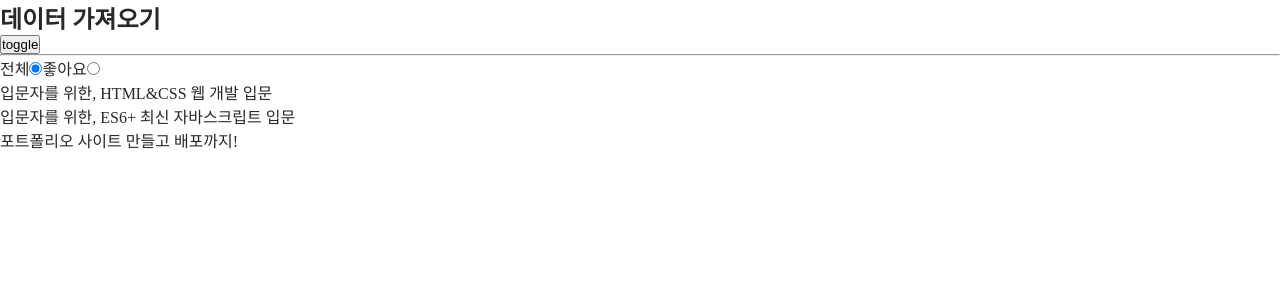
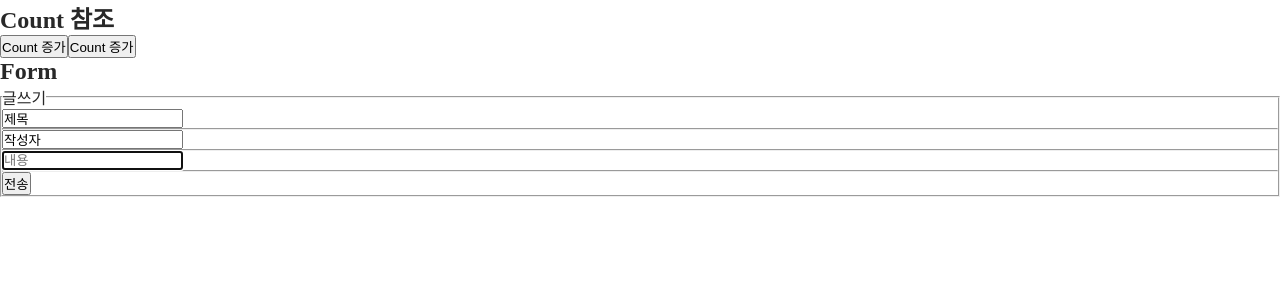
Before and after one commit to JahyunBaek/study-react, a React (Vite) app: page / in a window 1280 px wide. Shown: the top 300 px of the page. Built offline with nearby package versions, Linux system fonts and the light colour scheme.

Commit message:
[ADD] useRef Hook - 기초

```diff
--- /dev/null
+++ b/src/AppRef.jsx
@@ -0,0 +1,85 @@
+import { useEffect, useRef, useState } from "react";
+//let counter = 0;
+
+const ButtonCounter = () => {
+    const countRef = useRef(0);
+    const [count, setCount] = useState(0);
+
+    //console.log('render');
+    const handleClick = () => {
+        countRef.current++;
+        //counter++;
+
+        setCount(count + 1);
+
+        //console.log('counter',counter);
+        console.log('countRef',countRef.current);
+        console.log('count',count);
+    }
+    return(
+        <>
+         <button onClick={handleClick}>Count 증가</button>
+        </>
+    )
+}
+const Form = () =>{
+    const [form, setForm] = useState({title: '제목', author: '작성자', content: ''});
+
+    const titleInputRef = useRef(null);
+    const authorInputRef = useRef(null);
+    const contentInputRef = useRef(null);
+
+    useEffect(() =>{
+        if(!form.content){
+            contentInputRef.current.focus();
+        }
+    },[]);
+    const handleSubmit = (e) => {
+
+        e.preventDefault();
+
+        if(form.title.trim() === '' || form.author.trim() === '' || form.content.trim() === ''){
+            alert('제목, 작성자, 내용을 입력해주세요.');
+            return;
+        }
+
+        console.log(form);
+    }
+
+    const handleFormChange = (e) => {
+        const {name, value} = e.target;
+        setForm({
+            ...form,
+            [name]: value
+        })
+    }
+    return(
+        <form onSubmit={handleSubmit}>
+            <fieldset>
+                <legend>글쓰기</legend>
+                <input ref={titleInputRef} name="title"  placeholder="제목" value={form.title} onChange={handleFormChange}></input>
+                <hr />
+                <input ref={authorInputRef} name="author"  placeholder="작성자" value={form.author} onChange={handleFormChange}></input>
+                <hr />
+                <input ref={contentInputRef} name="content" placeholder="내용" value={form.content} onChange={handleFormChange}></input>
+                <hr />
+                <button>전송</button>
+            </fieldset>
+        </form>
+    )
+}
+
+const AppRef = () => {
+
+    //상태를 관리하지만 렌더링이 필요없는것
+
+    return <>
+        <h2>Count 참조</h2>
+       <ButtonCounter />
+       <ButtonCounter />
+       <h2>Form</h2>
+       <Form />
+    </>
+}
+
+export default AppRef;
--- a/src/main.jsx
+++ b/src/main.jsx
@@ -1,6 +1,6 @@
 import React from 'react'
 import ReactDOM from 'react-dom/client'
-import App from './AppEffect'
+import App from './AppRef'
 import './index.css'
 
 ReactDOM.createRoot(document.getElementById('root')).render(
```
